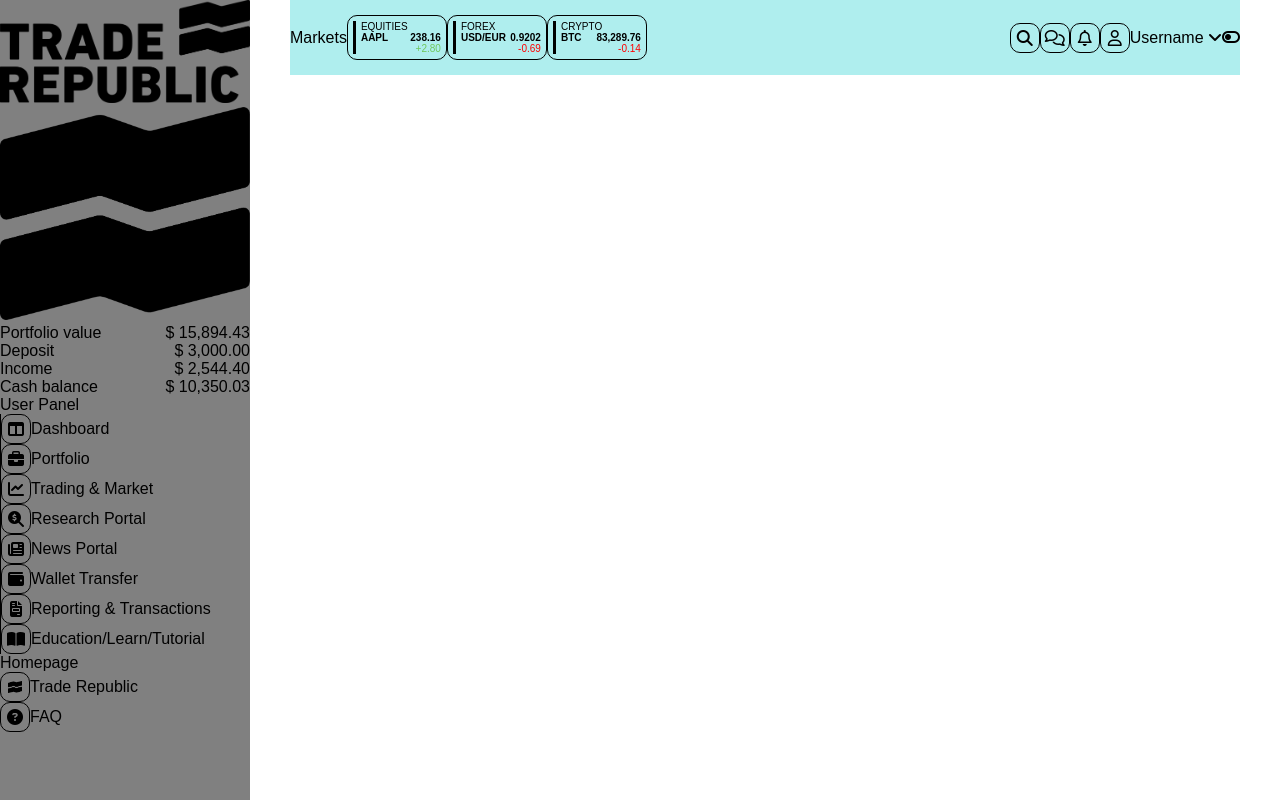
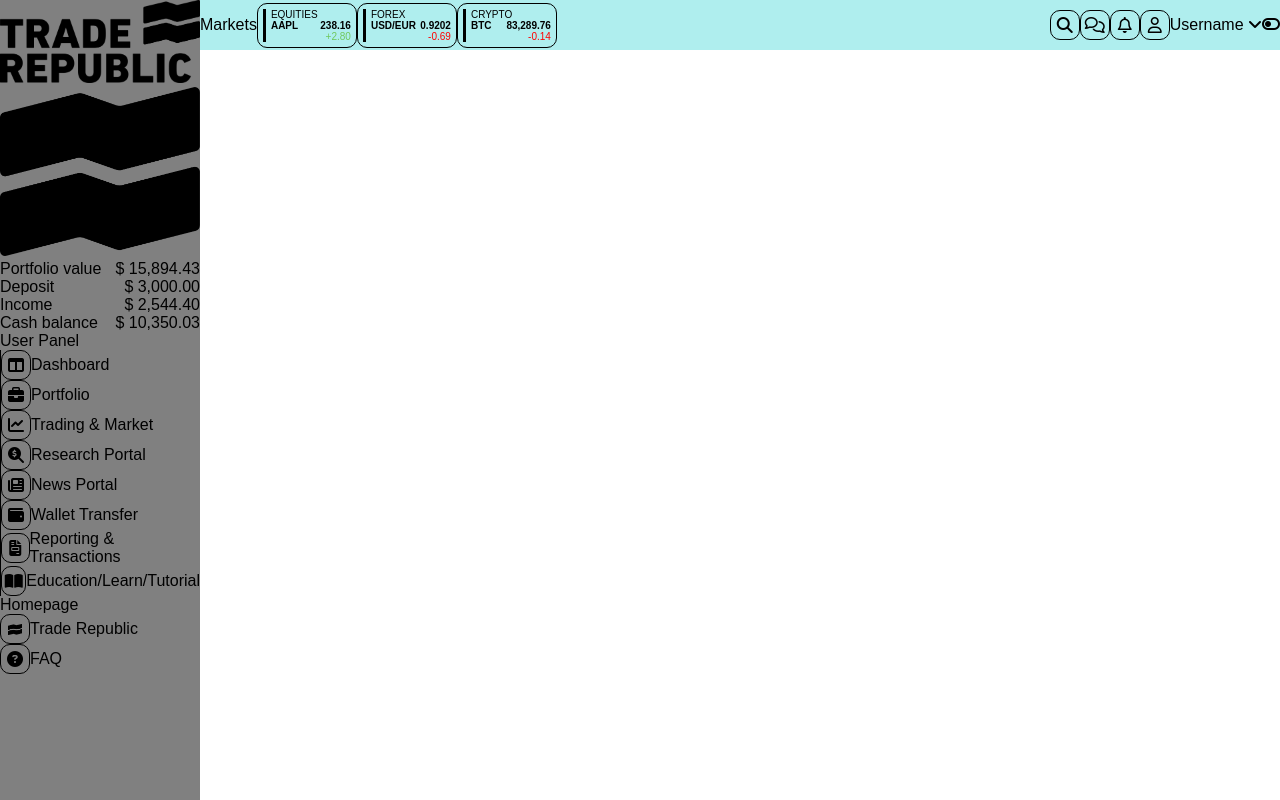
Before and after one commit to HaojieZhang123/trading-web-interface, a plain HTML site: page index.html in a window 1280 px wide. Drawn offline with Linux system fonts and the light colour scheme.

Commit message:
[UPD] save from desktop PC

```diff
--- a/css/style.css
+++ b/css/style.css
@@ -11,28 +11,27 @@ body{
 /* Page layout */
 /***************/
 .container{
-    max-width: 1200px;
+    max-width: 1440px;
     margin: 0 auto;
 }
 
 #sidebar{
     position: fixed;
     top: 0;
-    left: 0;
-    width: 250px;
+    width: 200px;
     height: 100vh;
     background-color: grey;
 }
 
 #main{
-    margin-left: 250px;
-    width: calc(100% - 250px);
+    margin-left: 200px;
+    width: calc(100% - 200px);
     overflow-y: auto;
     background-color: green;
 }
 
 header{
-    height: 75px;
+    height: 50px;
     background-color: paleturquoise;
     position: sticky;
     top: 0;
```
